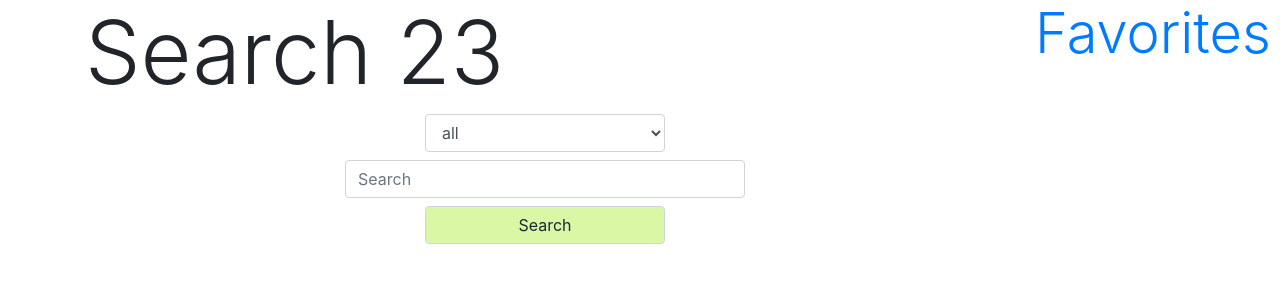
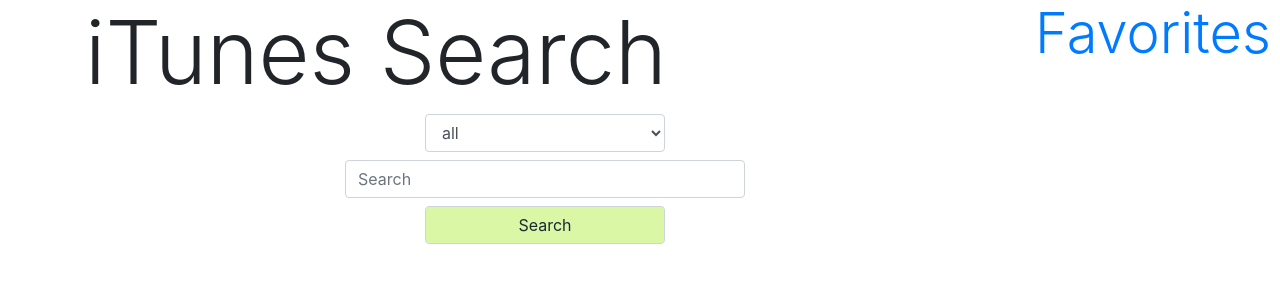
Before and after one commit to sizwemorrismnothoza/iTunesSearch, a React (Create React App) app in the folder client/: page / in a window 1280 px wide. Shown: the top 300 px of the page. Built offline with nearby package versions, Linux system fonts and the light colour scheme.

Commit message:
Upatng app name

```diff
--- a/client/src/components/Search.js
+++ b/client/src/components/Search.js
@@ -67,7 +67,7 @@
             {/* Search fields */}
             <div className='row'>
                 <div className='col-md-10'>
-                    <h1 className='display-2'>Search 23</h1>
+                    <h1 className='display-2'>iTunes Search</h1>
                     <select className='form-control mb-2 ml-auto mr-auto' onChangeCapture={handleMediaTypeChange} style={{"width":"15rem"}}>
                         {mediaTypeOptions.map((type) => (
                             <option key={type.id}  >{type.type }</option>
```
